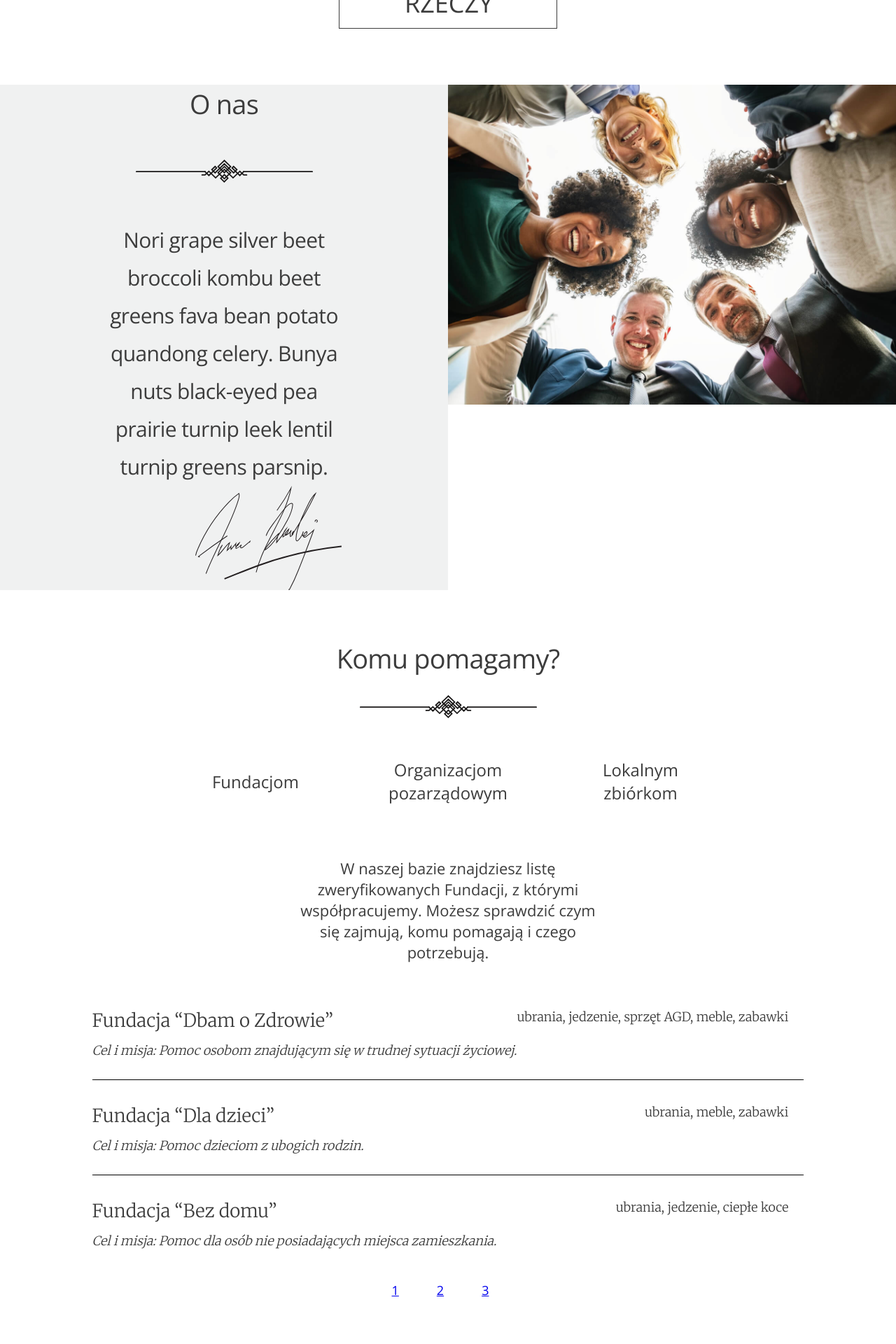
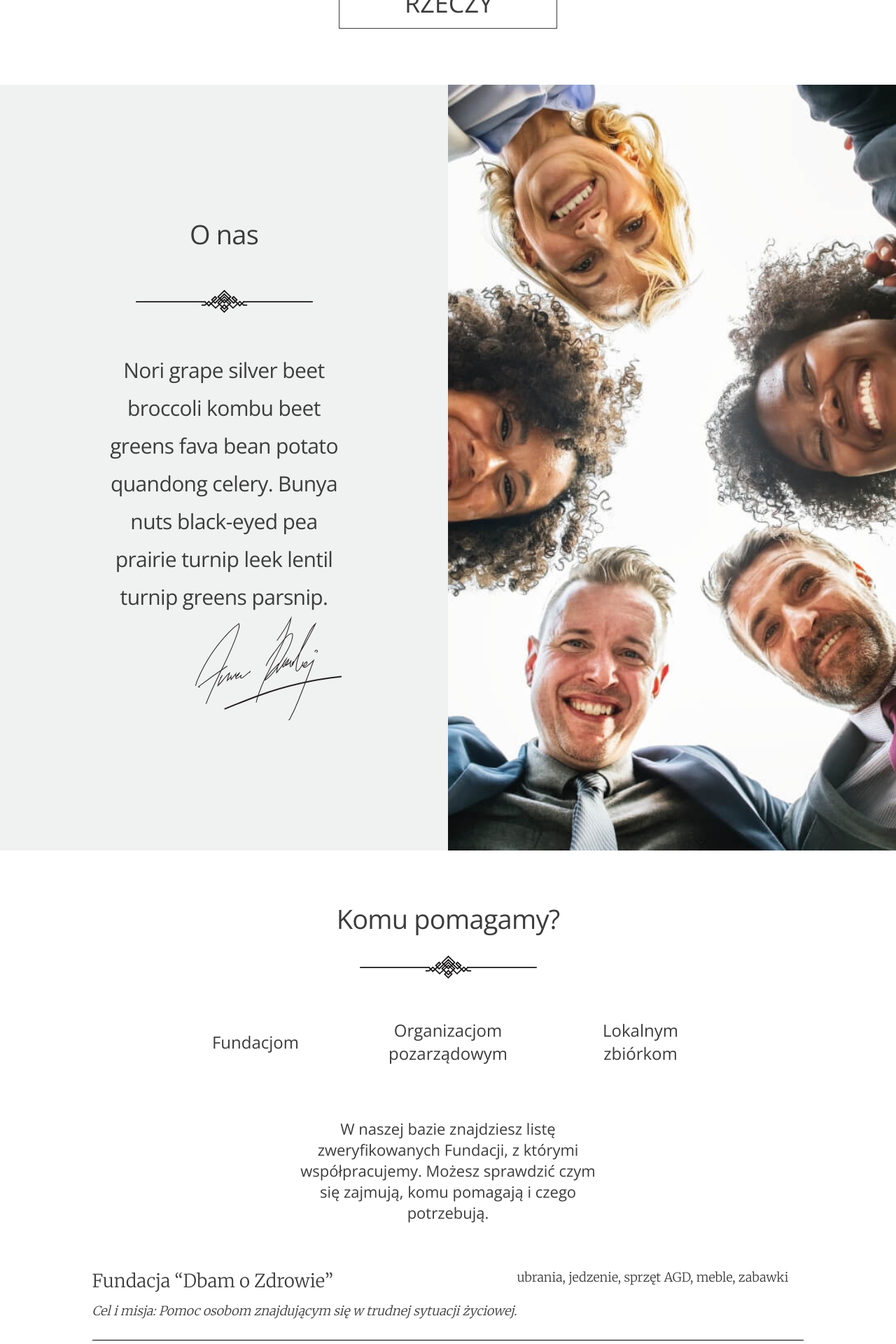
Before and after one commit to PiotrNikonczyk/portfolio-oddam, a React (Create React App) app: page / in a window 1280 px wide. Shown: the part 2000-3920 px from the top of the page at 70% size. Built offline with nearby package versions, Linux system fonts and the light colour scheme; no server answers.

Commit message:
poprawa about_us

```diff
--- a/src/components/AboutUs.js
+++ b/src/components/AboutUs.js
@@ -18,7 +18,7 @@ export function AboutUs() {
                 </div>
             </div>
             <div className={"about_us_right"}>
-                <img src={photo} alt={"zdjęcie naszego zespołó"}/>
+
             </div>
         </div>
 
--- a/src/components/PaginationNav.js
+++ b/src/components/PaginationNav.js
@@ -14,7 +14,7 @@ export function PaginationNav({infoPerPage, totalInfo, paginate}) {
                 <ul>
                     {pageNumber.map(number => (
                         <li key={number}>
-                            <a href={"/"} onClick={() => paginate(number)}>{number}</a>
+                            <a onClick={() => paginate(number)}>{number}</a>
                         </li>
                     ))}
                 </ul>
--- a/src/scss/_AboutUs.scss
+++ b/src/scss/_AboutUs.scss
@@ -12,6 +12,8 @@
     justify-content: center;
     padding: 0px 152px;
     box-sizing: border-box;
+    padding-top: 186px;
+    padding-bottom: 186px;
 
   h2{
     text-align: center;
@@ -45,6 +47,9 @@
 
   .about_us_right{
     width: 50%;
+    background-image: url("../assets/People.jpg");
+    background-size: cover;
+    background-position: center;
 
 
     img{
```
